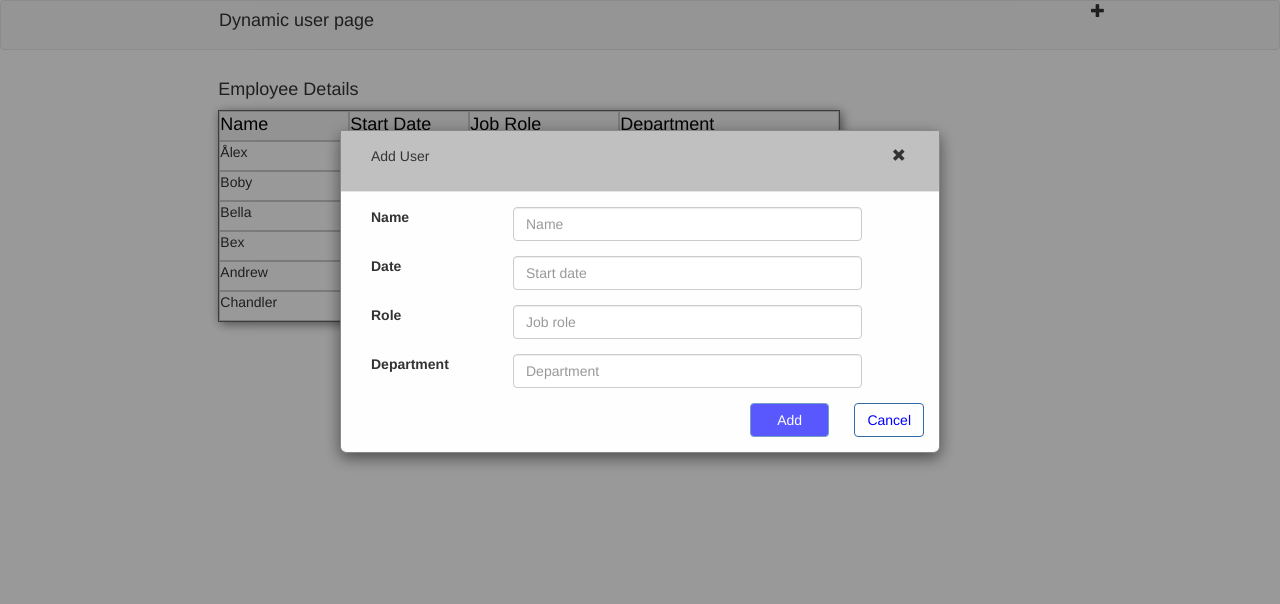
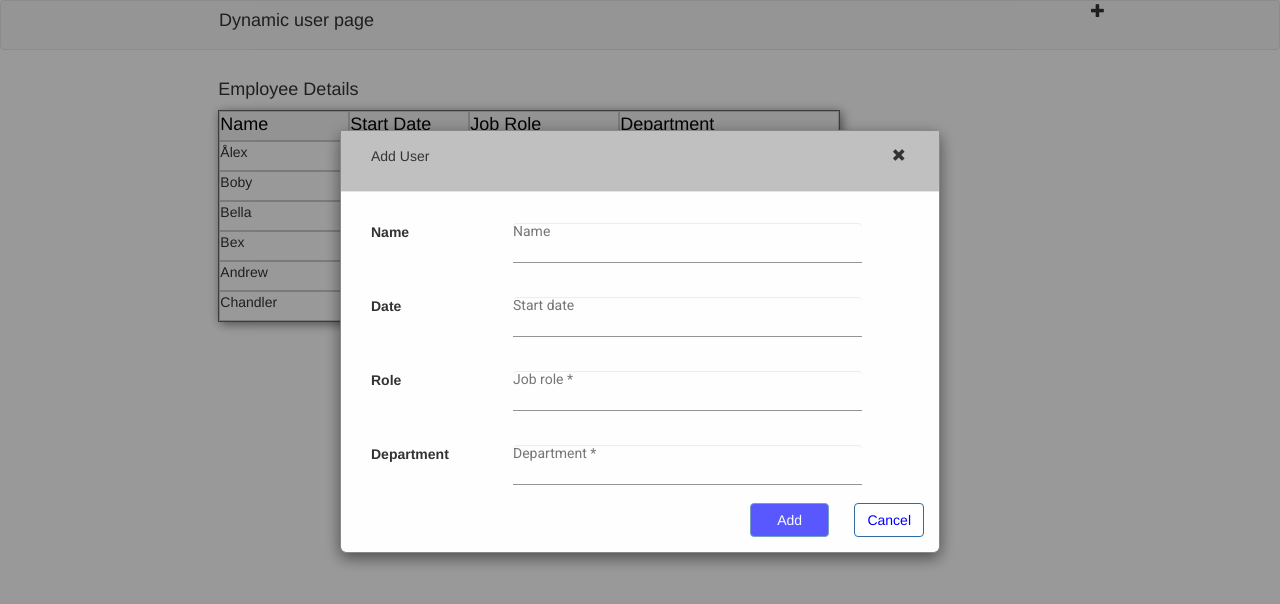
Before and after one commit to shruthimg/Task_1, an Angular app: page / in a window 1280 px wide. Both pictures are taken after a click on the element 1098 px from the left and 10 px from the top of the page. Shown: the top 604 px of the page. Built offline with nearby package versions, Linux system fonts and the light colour scheme.

Commit message:
Updated reference field

```diff
--- a/src/app/app.component.html
+++ b/src/app/app.component.html
@@ -17,7 +17,7 @@
 
   <div app-modal-body>
     <form [formGroup]="myForm">
-        <label class="col-md-3">Name</label>
+        <label class="col-md-3 caption">Name</label>
           <div class="col-md-8">
             <app-text-field formControlName="firstname" required [textFieldName]="name"></app-text-field>
 
@@ -34,7 +34,7 @@
             </div>
           </div>
 
-          <label class="col-md-3">Date</label>
+          <label class="col-md-3 caption">Date</label>
           <div class="col-md-8">
             <app-date-field formControlName="startdate" [dateFieldName]="date"></app-date-field>
             <div *ngIf="myForm.controls.startdate.invalid && (myForm.controls.startdate.dirty || myForm.controls.startdate.touched)"
@@ -47,9 +47,9 @@
             </div>
           </div>
 
-          <label class="col-md-3">Role</label>
+          <label class="col-md-3 caption">Role</label>
           <div class="col-md-8">
-            <app-reference-field formControlName="jobrole" [refFieldName]="role"></app-reference-field>
+            <app-reference-field [refControl]="myForm.controls.jobrole" formControlName="jobrole" [filteredOptions]="jobRoleOptions" [refFieldName]="role"></app-reference-field>
             <div *ngIf="myForm.controls.jobrole.invalid && (myForm.controls.jobrole.dirty || myForm.controls.jobrole.touched)"
                  class="alert alert-danger">
 
@@ -63,9 +63,9 @@
             </div>
           </div>
 
-          <label class="col-md-3">Department</label>
+          <label class="col-md-3 caption">Department</label>
           <div class="col-md-8">
-            <app-reference-field formControlName="department" [refFieldName]="dept"></app-reference-field>
+            <app-reference-field [refControl]="myForm.controls.department" formControlName="department" [filteredOptions]="deptOptions" [refFieldName]="dept"></app-reference-field>
             <div *ngIf="myForm.controls.department.invalid && (myForm.controls.department.dirty || myForm.controls.department.touched)"
                  class="alert alert-danger">
 
--- a/src/app/app.component.ts
+++ b/src/app/app.component.ts
@@ -1,6 +1,8 @@
 import {Component, OnInit} from '@angular/core';
 import {SharedService} from './shared.service';
 import {FormBuilder, FormGroup, Validators} from '@angular/forms';
+import {Observable} from 'rxjs';
+import {debounceTime, distinctUntilChanged, map, startWith} from 'rxjs/operators';
 
 @Component({
   selector: 'app-root',
@@ -15,6 +17,9 @@ export class AppComponent implements OnInit {
   dept = 'Department';
   empDetail: any;
   myForm: FormGroup;
+  options: string[] = ['One', 'Two', 'Three'];
+  jobRoleOptions: Observable<any>;
+  deptOptions: Observable<any>;
 
   constructor(private sharedService: SharedService, private fb: FormBuilder) { }
   ngOnInit(): void {
@@ -26,6 +31,17 @@ export class AppComponent implements OnInit {
       jobrole: ['', [Validators.required, Validators.minLength(4)]],
       department: ['', [Validators.required, Validators.minLength(4)]]
     });
+
+    this.jobRoleOptions = this.myForm.controls.jobrole.valueChanges
+      .pipe(debounceTime(200), distinctUntilChanged(),
+        startWith(''),
+        map(value => this.options.filter(option => option.toLowerCase().includes(value)))
+      );
+    this.deptOptions = this.myForm.controls.department.valueChanges
+      .pipe(debounceTime(200), distinctUntilChanged(),
+        startWith(''),
+        map(value => this.options.filter(option => option.toLowerCase().includes(value)))
+      );
   }
 
   onSubmit(formValue) {
--- a/src/app/app.module.ts
+++ b/src/app/app.module.ts
@@ -1,8 +1,8 @@
 import { BrowserModule } from '@angular/platform-browser';
-import {forwardRef, NgModule} from '@angular/core';
+import { NgModule } from '@angular/core';
 
 import { AppComponent } from './app.component';
-import {FormsModule, NG_VALUE_ACCESSOR, ReactiveFormsModule} from '@angular/forms';
+import {FormsModule, ReactiveFormsModule} from '@angular/forms';
 import { HeaderComponent } from './header/header.component';
 import { MainComponent } from './main/main.component';
 import { TextFieldComponent } from './text-field/text-field.component';
@@ -14,6 +14,9 @@ import { TableComponent } from './table/table.component';
 import {ModalComponent} from './modal/modal.component';
 import {BsDatepickerModule} from 'ngx-bootstrap/datepicker';
 import {BrowserAnimationsModule} from '@angular/platform-browser/animations';
+import {MatAutocompleteModule} from '@angular/material/autocomplete';
+import {MatFormFieldModule} from '@angular/material/form-field';
+import {MatInputModule} from '@angular/material/input';
 
 @NgModule({
   declarations: [
@@ -33,11 +36,12 @@ import {BrowserAnimationsModule} from '@angular/platform-browser/animations';
     ReactiveFormsModule,
     HttpClientModule,
     BrowserAnimationsModule,
-    BsDatepickerModule.forRoot()
+    BsDatepickerModule.forRoot(),
+    MatAutocompleteModule,
+    MatFormFieldModule,
+    MatInputModule
   ],
-  providers: [
-
-  ],
+  providers: [],
   bootstrap: [AppComponent]
 })
 export class AppModule { }
--- a/src/app/date-field/date-field.component.html
+++ b/src/app/date-field/date-field.component.html
@@ -1,5 +1,6 @@
-  <div class="form-group">
-    <input placeholder="{{dateFieldName}}"
+    <mat-form-field class="full-width">
+      <mat-label>{{dateFieldName}}</mat-label>
+      <input matInput placeholder="{{dateFieldName}}"
              type="text" bsDatepicker
              class="form-control"
              #inputValue
@@ -9,4 +10,4 @@
              (bsValueChange)="dateChanged($event)"
              [bsConfig]="datePickerConfig"
              placement="bottom">
-  </div>
+    </mat-form-field>
--- a/src/app/main/main.component.html
+++ b/src/app/main/main.component.html
@@ -2,7 +2,21 @@
   <div class="col-md-2"></div>
   <div class="col-md-8" >
     <h4>Employee Details</h4>
-    <app-table [data]="data"></app-table>
+    <app-table [data]="data">
+      <div app-table-header>
+        <form [formGroup]="myForm">
+          <div *ngIf="column === 'Name'" >
+            <app-text-field formControlName="firstname" required ></app-text-field>
+          </div>
+
+          <app-date-field *ngIf="column === 'Start Date'" formControlName="startdate" ></app-date-field>
+          <app-reference-field *ngIf="column === 'Job Role'" formControlName="jobrole" ></app-reference-field>
+          <app-reference-field *ngIf="column === 'Department'" formControlName="department" ></app-reference-field>
+        </form>
+      </div>
+      <div app-table-body>
+      </div>
+    </app-table>
   </div>
   <div class="col-md-2"></div>
 </div>
--- a/src/app/main/main.component.ts
+++ b/src/app/main/main.component.ts
@@ -1,4 +1,5 @@
-import {Component, OnInit} from '@angular/core';
+import {Component, Input, OnInit} from '@angular/core';
+import {FormBuilder, FormGroup, Validators} from '@angular/forms';
 
 @Component({
   selector: 'app-main',
@@ -6,7 +7,9 @@ import {Component, OnInit} from '@angular/core';
   styleUrls: ['./main.component.css']
 })
 export class MainComponent implements OnInit {
- constructor() { }
+  myForm: FormGroup;
+  @Input() column: any;
+ constructor(private fb: FormBuilder) { }
  data = {
    header: {
      rows: [{
@@ -40,5 +43,12 @@ export class MainComponent implements OnInit {
      ]
    }
  };
-  ngOnInit(): void { }
+  ngOnInit(): void {
+    this.myForm = this.fb.group({
+      firstname: ['', [Validators.required, Validators.minLength(4)]],
+      startdate: ['', [Validators.required]],
+      jobrole: ['', [Validators.required, Validators.minLength(4)]],
+      department: ['', [Validators.required, Validators.minLength(4)]]
+    });
+  }
 }
--- a/src/app/reference-field/reference-field.component.html
+++ b/src/app/reference-field/reference-field.component.html
@@ -1,8 +1,17 @@
-  <div class="form-group">
-    <input placeholder="{{refFieldName}}" type="text" class="form-control"
-           #inputValue
-           (input)="onInput()"
-           (blur)="onChange($event, inputValue.value)"
-           id="reffield"
-           value="{{innerValue}}">
-  </div>
+    <mat-form-field class="full-width">
+      <mat-label>{{refFieldName}}</mat-label>
+      <input placeholder="{{refFieldName}}" type="text" class="form-control"
+             matInput #inputValue
+             (input)="onInput()"
+             (blur)="onChange($event, inputValue.value)"
+             value="{{innerValue}}"
+             [formControl]="refControl"
+             [matAutocomplete]="auto" >
+
+      <mat-autocomplete #auto="matAutocomplete">
+        <mat-option *ngFor="let option of filteredOptions | async" [value]="option">
+          {{option}}
+        </mat-option>
+      </mat-autocomplete>
+
+    </mat-form-field>
--- a/src/app/reference-field/reference-field.component.ts
+++ b/src/app/reference-field/reference-field.component.ts
@@ -1,5 +1,5 @@
 import {Component, ElementRef, forwardRef, Input, ViewChild} from '@angular/core';
-import {ControlValueAccessor, NG_VALUE_ACCESSOR} from '@angular/forms';
+import {ControlValueAccessor, FormControl, NG_VALUE_ACCESSOR} from '@angular/forms';
 
 @Component({
   selector: 'app-reference-field',
@@ -14,14 +14,6 @@ import {ControlValueAccessor, NG_VALUE_ACCESSOR} from '@angular/forms';
   ]
 })
 export class ReferenceFieldComponent implements ControlValueAccessor {
-  @Input() refFieldName: string;
-  @ViewChild('inputValue') input: ElementRef;
-  innerValue: any;
-  disabled: boolean;
-  propagateChange = (_: any) => { };
-
-  constructor() {}
-
   get value(): any {
     return this.innerValue;
   }
@@ -31,6 +23,15 @@ export class ReferenceFieldComponent implements ControlValueAccessor {
       this.innerValue = value;
     }
   }
+  @Input() refFieldName: string;
+  @Input() filteredOptions: any;
+  @Input() refControl: FormControl;
+  @ViewChild('inputValue') input: ElementRef;
+  innerValue: any;
+  disabled: boolean;
+
+  constructor() {}
+  propagateChange = (_: any) => { };
   writeValue(value: string) {
     this.innerValue = value;
   }
--- a/src/app/table/table.component.ts
+++ b/src/app/table/table.component.ts
@@ -1,4 +1,5 @@
 import {Component, Input, OnDestroy, OnInit} from '@angular/core';
+import {SharedService} from '../shared.service';
 
 
 @Component({
@@ -18,7 +19,10 @@ export class TableComponent implements OnInit, OnDestroy {
       rows: TableRow[]
     }
   };
-  flag: boolean;
+  editName: boolean;
+  editDate: boolean;
+  editRole: boolean;
+  editDept: boolean;
 
   constructor() { }
 
--- a/src/app/text-field/text-field.component.html
+++ b/src/app/text-field/text-field.component.html
@@ -1,8 +1,8 @@
-  <div class="form-group">
-    <input placeholder="{{textFieldName}}" type="text" #inputValue
-           (input)="onInput()"
-           (blur)="onChange($event, inputValue.value)"
-           class="form-control"
-           id="textfield"
-           value="{{innerValue}}" >
-  </div>
+    <mat-form-field class="full-width">
+      <mat-label>{{textFieldName}}</mat-label>
+      <input matInput placeholder="{{textFieldName}}" type="text" #inputValue
+             (input)="onInput()"
+             (blur)="onChange($event, inputValue.value)"
+             class="form-control"
+             value="{{innerValue}}" >
+    </mat-form-field>
--- a/src/styles.css
+++ b/src/styles.css
@@ -1,4 +1,9 @@
-
+.full-width {
+  width: 100%;
+}
+.caption {
+  margin-top: 15px;
+}
 .glyphicon {
   cursor: pointer;
 }
```
Also changed, not shown: src/app/table/table.component.html (+38 -9 lines). Lines whose indentation alone changed are shown as unchanged.
